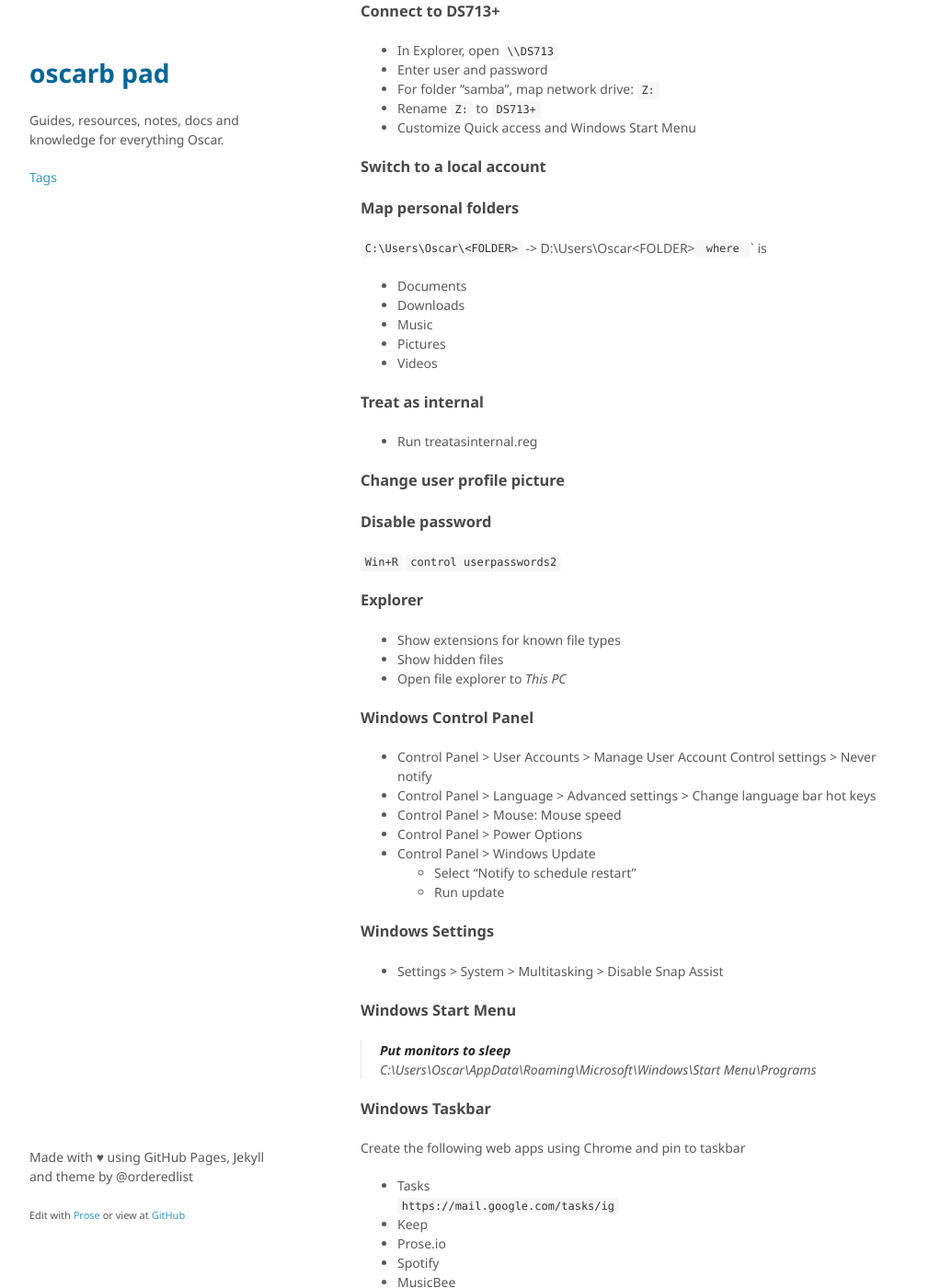
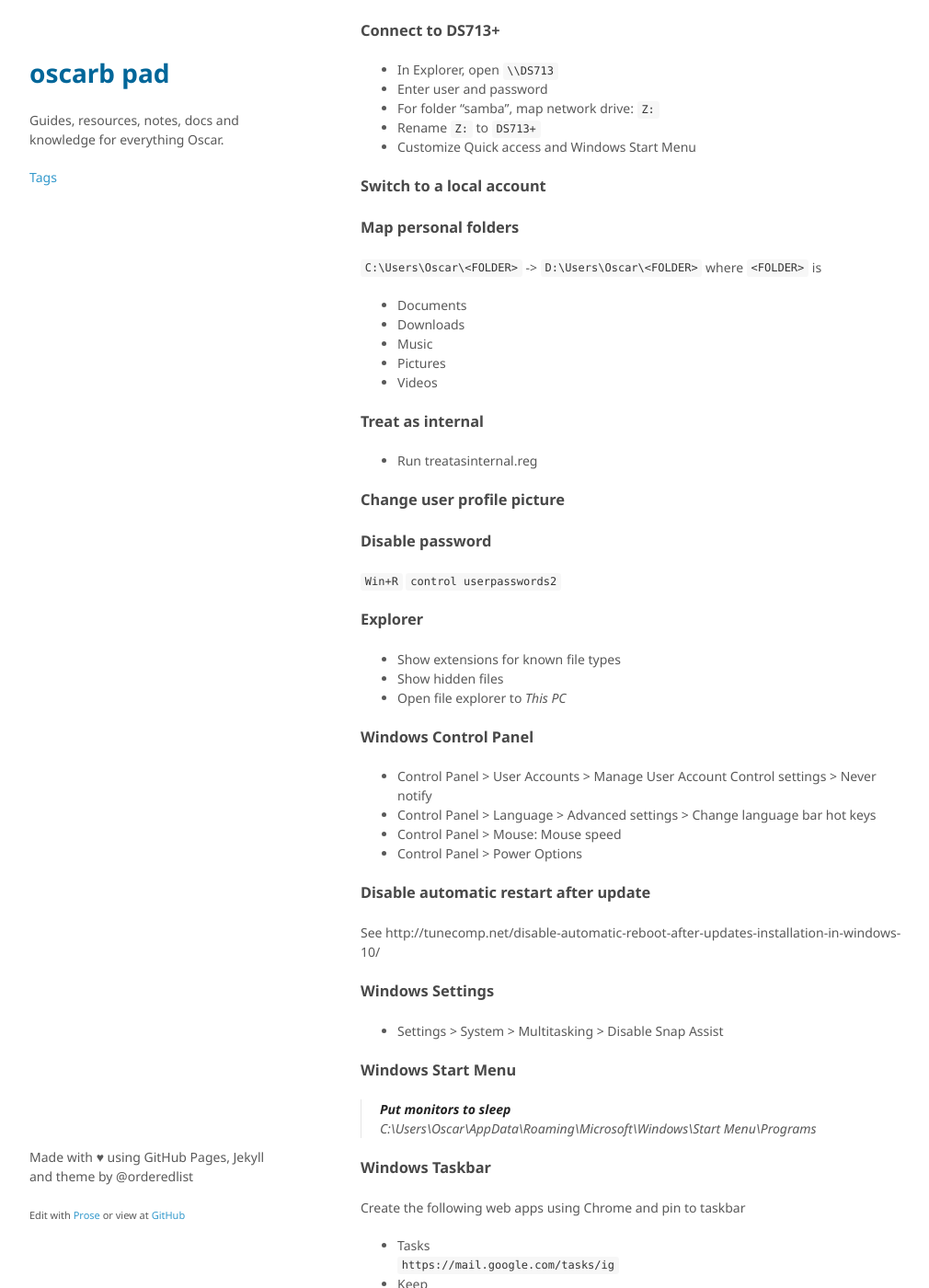
Before and after one commit to oscarb/pad, a Jekyll site: the page built from _docs/windows-10-essentials.md, in a window 1280 px wide and 1400 px high, scrolled down 2438 px. Shown: the whole window at 92% size, without its empty margins (128-1138 px from the left). Built offline with Jekyll 4.4.1, drawn with Linux system fonts in a browser that asks for light colours; some web fonts are replaced; some of the changed text lies outside the part shown.

Commit message:
Update windows-10-essentials.md

```diff
--- a/_docs/windows-10-essentials.md
+++ b/_docs/windows-10-essentials.md
@@ -77,8 +77,9 @@ Tweaks
 ### Switch to a local account
 
 ### Map personal folders
-`C:\Users\Oscar\<FOLDER>`  -> D:\Users\Oscar\<FOLDER>`
-where `<FOLDER>` is
+
+`C:\Users\Oscar\<FOLDER>`  -> `D:\Users\Oscar\<FOLDER>` where `<FOLDER>` is
+
  * Documents
  * Downloads
  * Music
@@ -103,9 +104,10 @@ where `<FOLDER>` is
  * Control Panel > Language > Advanced settings > Change language bar hot keys
  * Control Panel > Mouse: Mouse speed
  * Control Panel > Power Options
- * Control Panel > Windows Update
-   * Select "Notify to schedule restart"
-   * Run update
+
+### Disable automatic restart after update
+
+See http://tunecomp.net/disable-automatic-reboot-after-updates-installation-in-windows-10/
 
 ### Windows Settings
  * Settings > System > Multitasking > Disable Snap Assist
```
